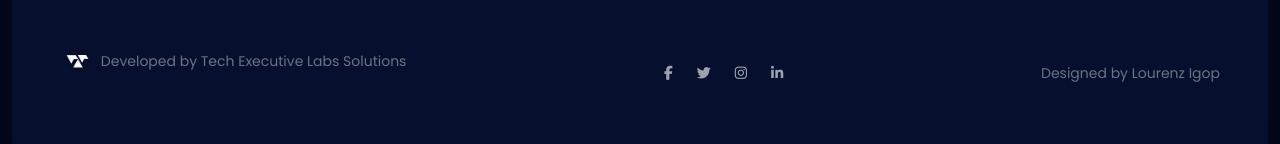
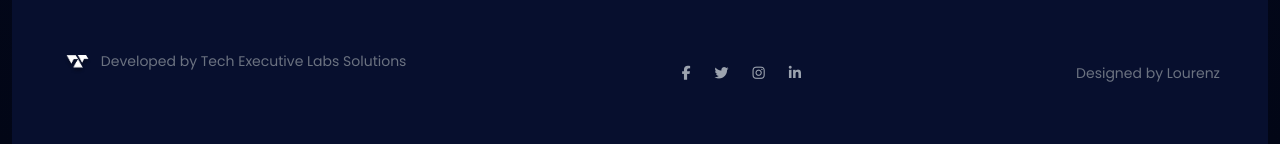
Before and after one commit to KngCd/NextEnabled, a website: page index.html in a window 1280 px wide. Shown: the part 2410-2554 px from the top of the page. Drawn offline with nearby package versions, Linux system fonts and the light colour scheme.

Commit message:
adjusted width

```diff
--- a/index.html
+++ b/index.html
@@ -212,7 +212,7 @@
 
             <!-- Bottom Right: Designed by -->
             <div>
-                <p>Designed by Lourenz Igop</p>
+                <p>Designed by Lourenz</p>
             </div>
         </div>
     </div>
```
